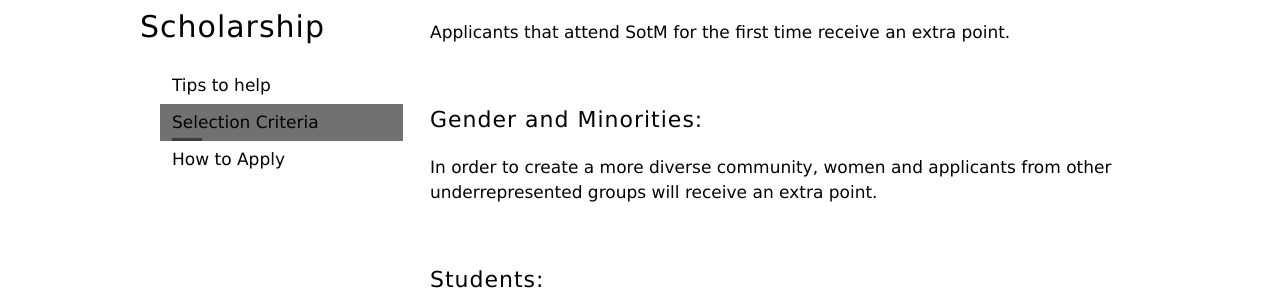
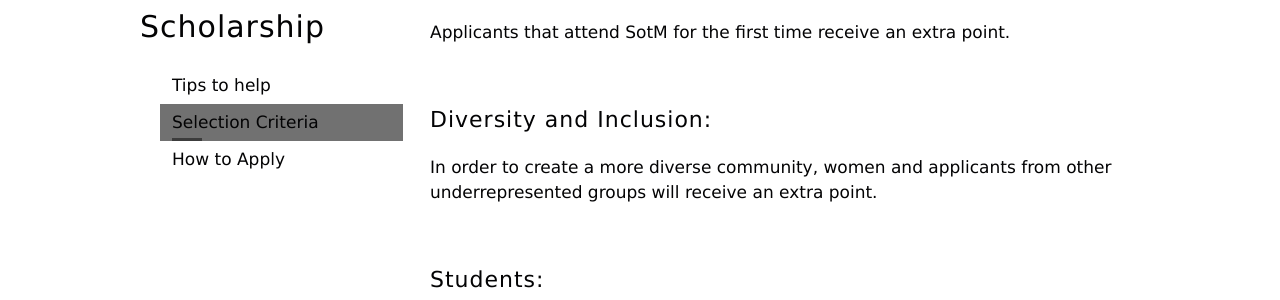
Before and after one commit to sotm-asia/sotm-asia-2024-website, a Jekyll site: the page built from call4scholarship/index.md, in a window 1280 px wide and 900 px high, scrolled down 1913 px. Shown: the part 153-453 px from the top of the window. Built offline with Jekyll 4.4.1, drawn with Linux system fonts in a browser that asks for light colours.

Commit message:
Update index.md

```diff
--- a/call4scholarship/index.md
+++ b/call4scholarship/index.md
@@ -42,7 +42,7 @@ Details of their past contributions to OpenStreetMap projects or community activ
 ## First State of the Map Asia:
 Applicants that attend SotM for the first time receive an extra point.
 
-## Gender and Minorities:
+## Diversity and Inclusion:
 In order to create a more diverse community, women and applicants from other underrepresented groups will receive an extra point.
 
 ## Students:
```
